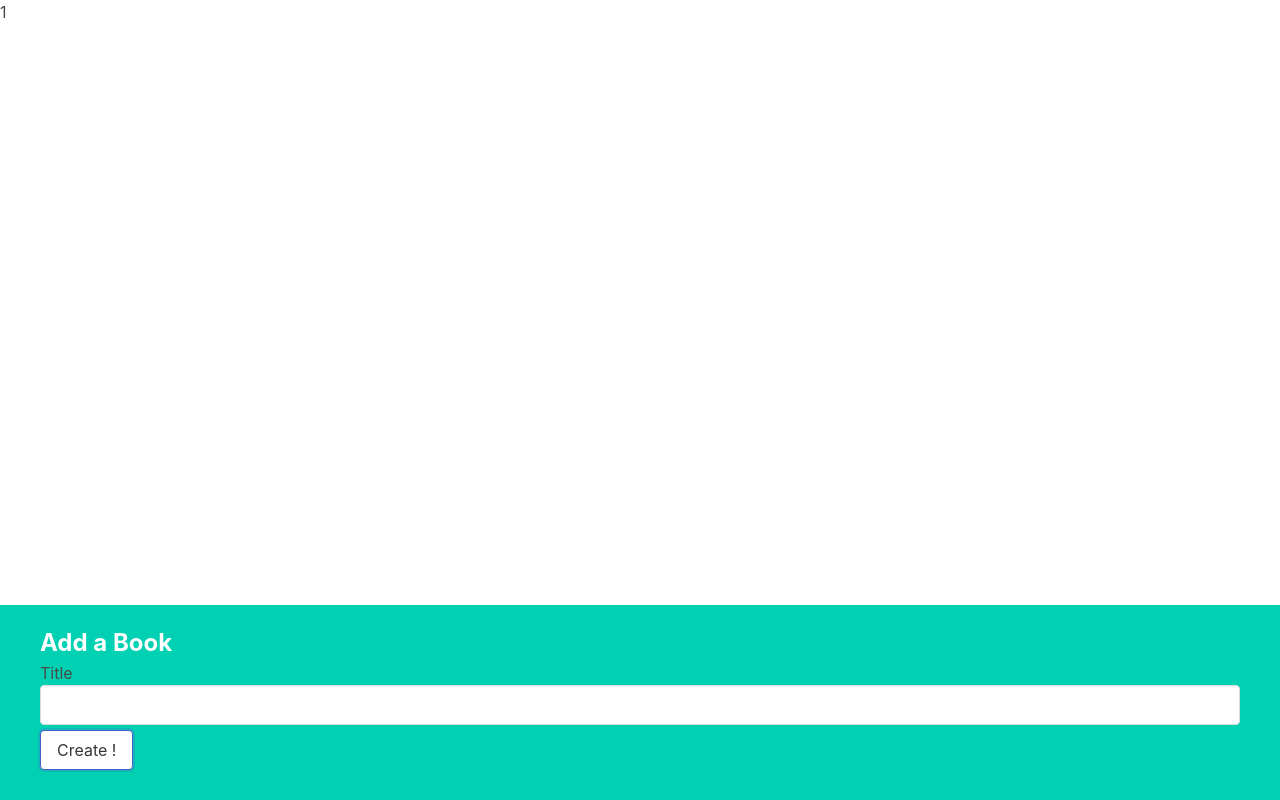
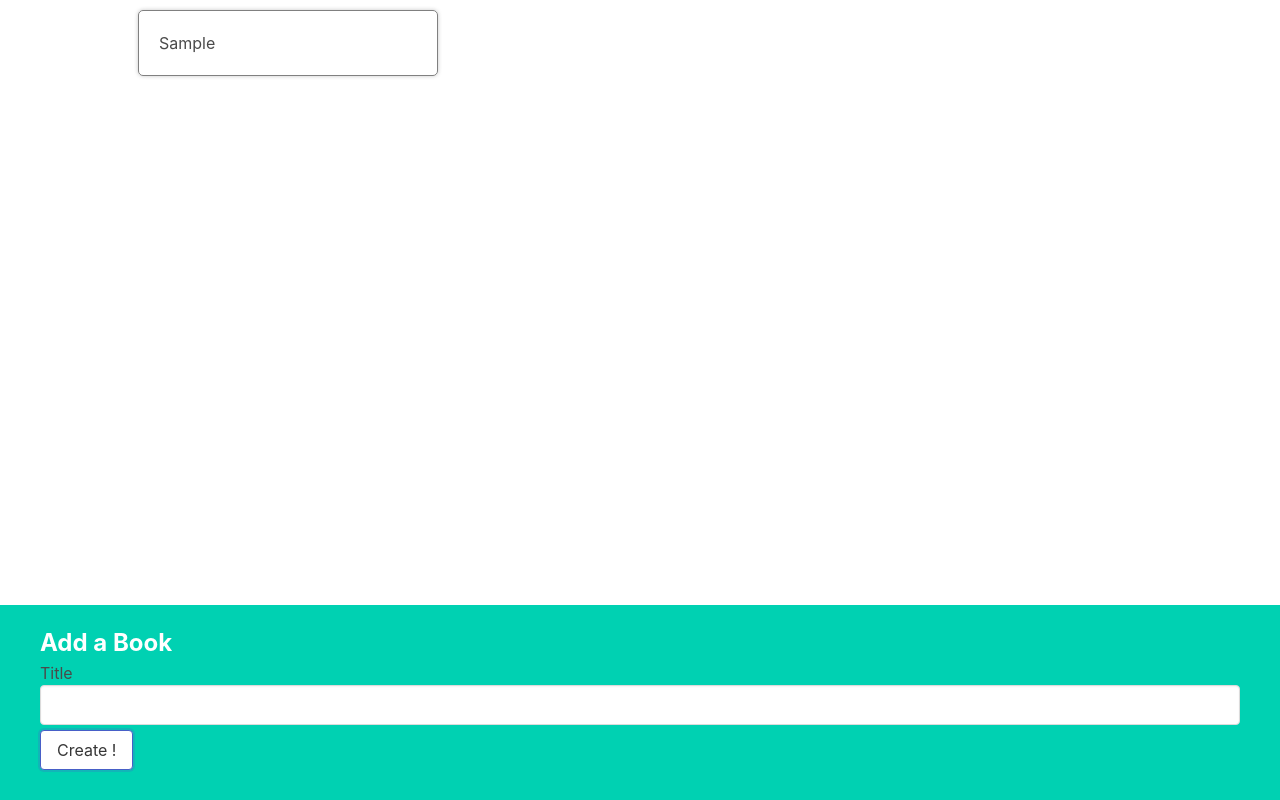
Before and after one commit to worldrules/books, a React (Create React App) app: page / in a window 1280 px wide. Both pictures are taken after typing "Sample" into the empty fields and a click on the button "Create !". Built offline with nearby package versions, Linux system fonts and the light colour scheme.

Commit message:
book list show now

```diff
--- a/src/App.js
+++ b/src/App.js
@@ -18,10 +18,12 @@
         setBooks(updatedBooks);
     };
 
-    return <div>
-        {books.length}
-        <BookCreate onCreate={createBook} />
-    </div>;
+    return (
+        <div className="app">
+            <BookList books={books} />
+            <BookCreate onCreate={createBook} />
+        </div>
+    );
 }
 
 export default App;
--- a/src/components/BookList.js
+++ b/src/components/BookList.js
@@ -1,5 +1,11 @@
-function BookList() {
-    return <div>BookList</div>
+import BookShow from './BookShow';
+
+function BookList({ books }) {
+    const renderedBooks = books.map((book) => {
+        return <BookShow key={book.id} book={book} />;
+    });
+
+    return <div className='book-list'>{renderedBooks}</div>
 
 }
 
--- a/src/components/BookShow.js
+++ b/src/components/BookShow.js
@@ -1,5 +1,5 @@
-function BookShow() {
-    return <div>BookShow</div>
+function BookShow({ book }) {
+    return <div className="book-show">{book.title}</div>
 
 }
 
```
